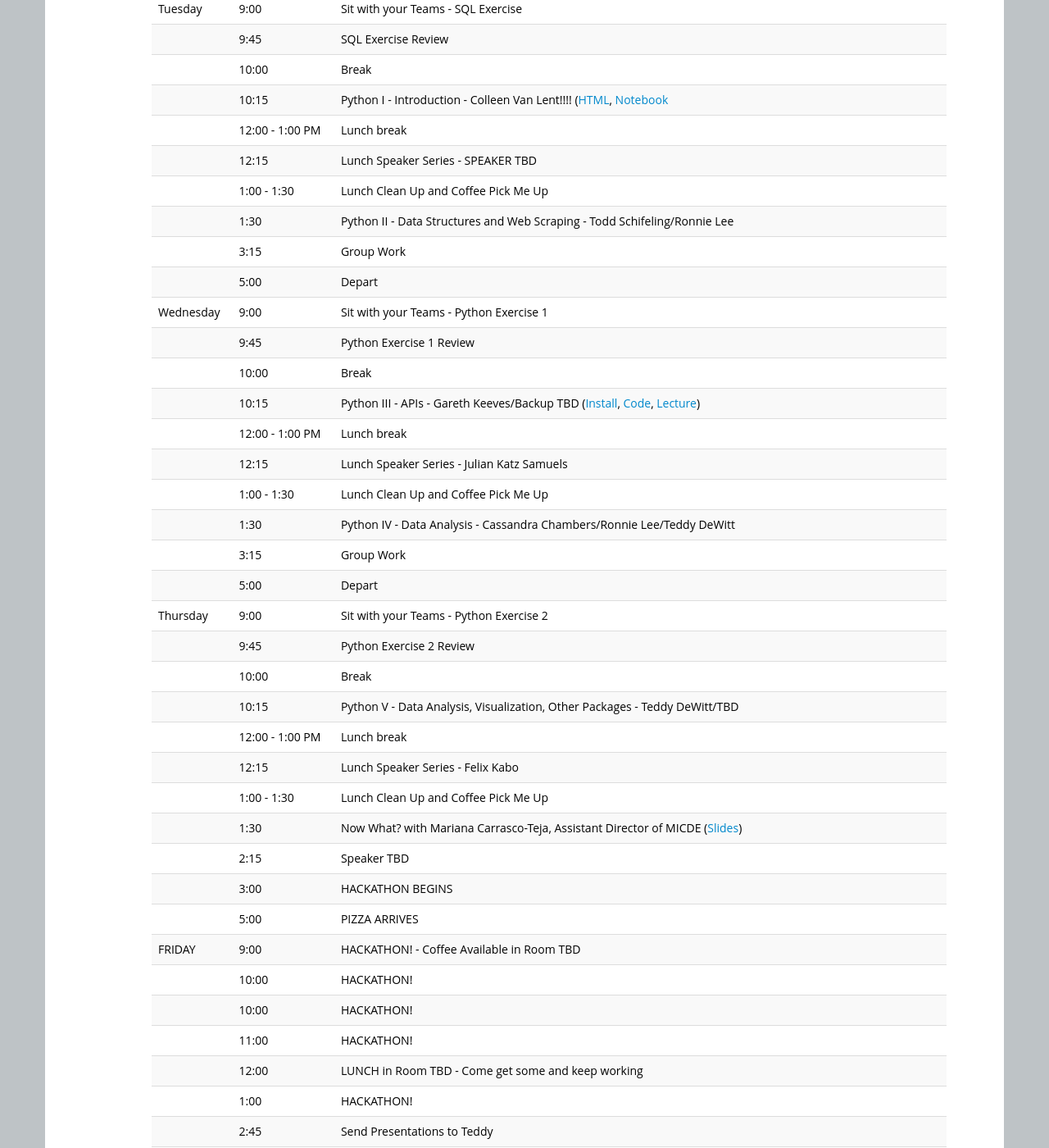
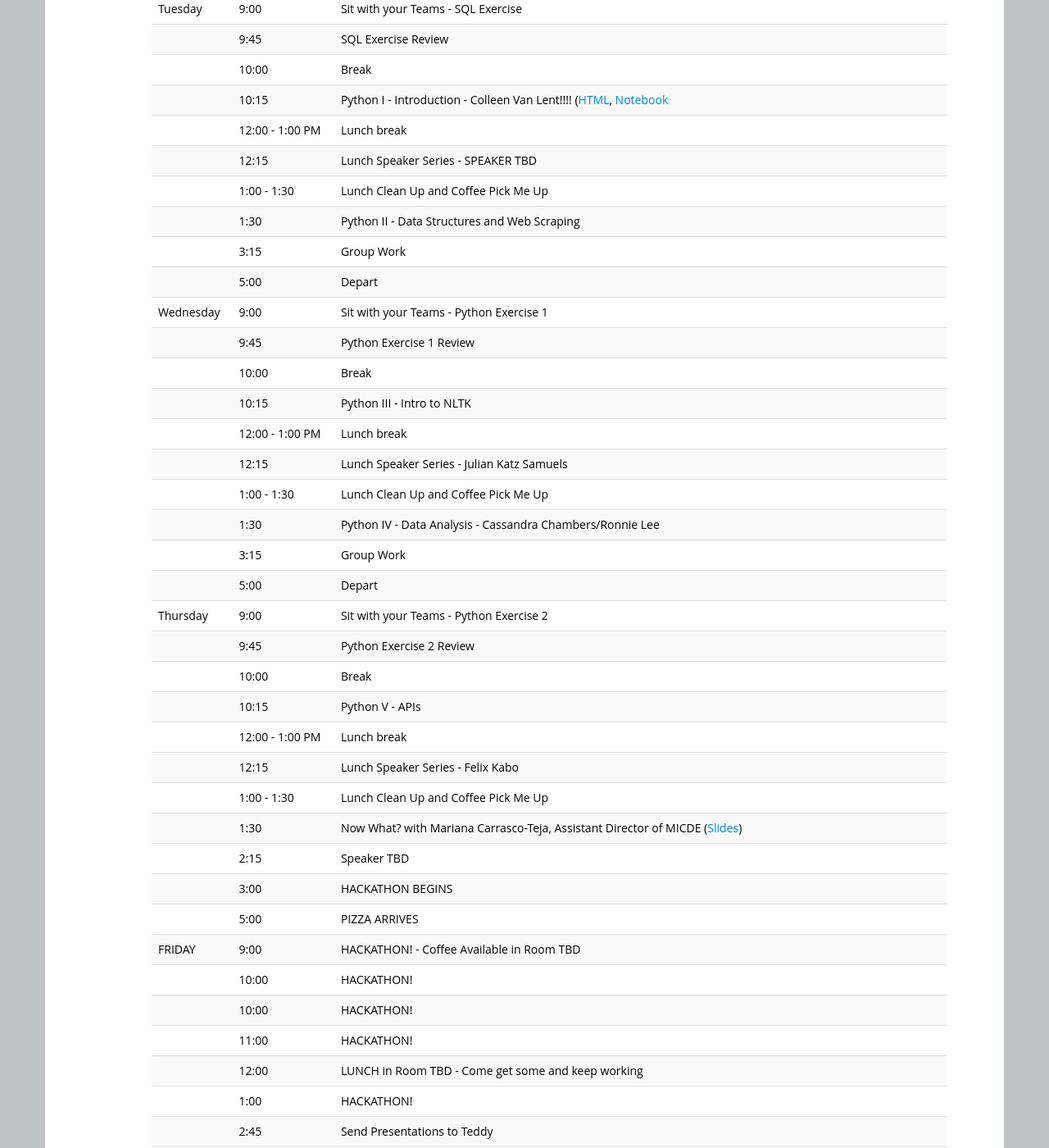
Before and after one commit to ICOSBigDataCamp/2018-summer-camp, a Jekyll site: the page built from index.html, in a window 1280 px wide and 1400 px high, scrolled down 1307 px. Shown: the whole window at 82% size. Built offline with Jekyll 4.4.1, drawn with Linux system fonts in a browser that asks for light colours.

Commit message:
Update index.html

```diff
--- a/index.html
+++ b/index.html
@@ -145,28 +145,28 @@ Organizing committee: Jerry Davis, H. V. Jagadish, Cliff Lampe, and Brian Noble
   <tr> <td></td>       <td>12:00 - 1:00 PM </td>   <td>Lunch break</td> </tr>
   <tr> <td></td>       <td>12:15</td>   <td>Lunch Speaker Series - SPEAKER TBD</td> </tr>
   <tr> <td></td>       <td>1:00 - 1:30</td>    <td>Lunch Clean Up and Coffee Pick Me Up</td> </tr>
-  <tr> <td></td>       <td>1:30</td>   <td>Python II -  Data Structures and Web Scraping - Todd Schifeling/Ronnie Lee</td> </tr>
+  <tr> <td></td>       <td>1:30</td>   <td>Python II -  Data Structures and Web Scraping</td> </tr>
   <tr> <td></td>       <td>3:15</td>   <td>Group Work</td> </tr>
   <tr> <td></td>       <td>5:00</td>   <td>Depart</td> </tr>
 
   <tr> <td>Wednesday</td><td>9:00</td>    <td>Sit with your Teams - Python Exercise 1 </td> </tr>
   <tr> <td></td>       <td>9:45</td>    <td>Python Exercise 1 Review</td> </tr>
   <tr> <td></td>       <td>10:00</td>   <td>Break</td> </tr>
-  <tr> <td></td>       <td>10:15</td>   <td>Python III - APIs - Gareth Keeves/Backup TBD
-      (<a href="slides/twitter-lib-install.html">Install</a>,
+  <tr> <td></td>       <td>10:15</td>   <td>Python III - Intro to NLTK
+      <!-- (<a href="slides/twitter-lib-install.html">Install</a>,
     <a href="apis/examples.zip">Code</a>,
-    <a href="apis/api-lecture.txt">Lecture</a>)</td> </tr>
+    <a href="apis/api-lecture.txt">Lecture</a>)</td> </tr> -->
   <tr> <td></td>       <td>12:00 - 1:00 PM </td>   <td>Lunch break</td> </tr>
   <tr> <td></td>       <td>12:15</td>   <td>Lunch Speaker Series - Julian Katz Samuels</td> </tr>
   <tr> <td></td>       <td>1:00 - 1:30</td>    <td>Lunch Clean Up and Coffee Pick Me Up</td> </tr>
-  <tr> <td></td>       <td>1:30</td>   <td>Python IV -  Data Analysis - Cassandra Chambers/Ronnie Lee/Teddy DeWitt</td> </tr>
+  <tr> <td></td>       <td>1:30</td>   <td>Python IV -  Data Analysis - Cassandra Chambers/Ronnie Lee </td> </tr>
   <tr> <td></td>       <td>3:15</td>   <td>Group Work</td> </tr>
   <tr> <td></td>       <td>5:00</td>   <td>Depart</td> </tr>
 
   <tr> <td>Thursday</td><td>9:00</td>    <td>Sit with your Teams - Python Exercise 2 </td> </tr>
   <tr> <td></td>       <td>9:45</td>    <td>Python Exercise 2 Review</td> </tr>
   <tr> <td></td>       <td>10:00</td>   <td>Break</td> </tr>
-  <tr> <td></td>       <td>10:15</td>   <td>Python V - Data Analysis, Visualization, Other Packages - Teddy DeWitt/TBD
+  <tr> <td></td>       <td>10:15</td>   <td>Python V - APIs</td> </tr>
   <tr> <td></td>       <td>12:00 - 1:00 PM </td>   <td>Lunch break</td> </tr>
   <tr> <td></td>       <td>12:15</td>   <td>Lunch Speaker Series - Felix Kabo</td> </tr>
   <tr> <td></td>       <td>1:00 - 1:30</td>    <td>Lunch Clean Up and Coffee Pick Me Up</td> </tr>
```
